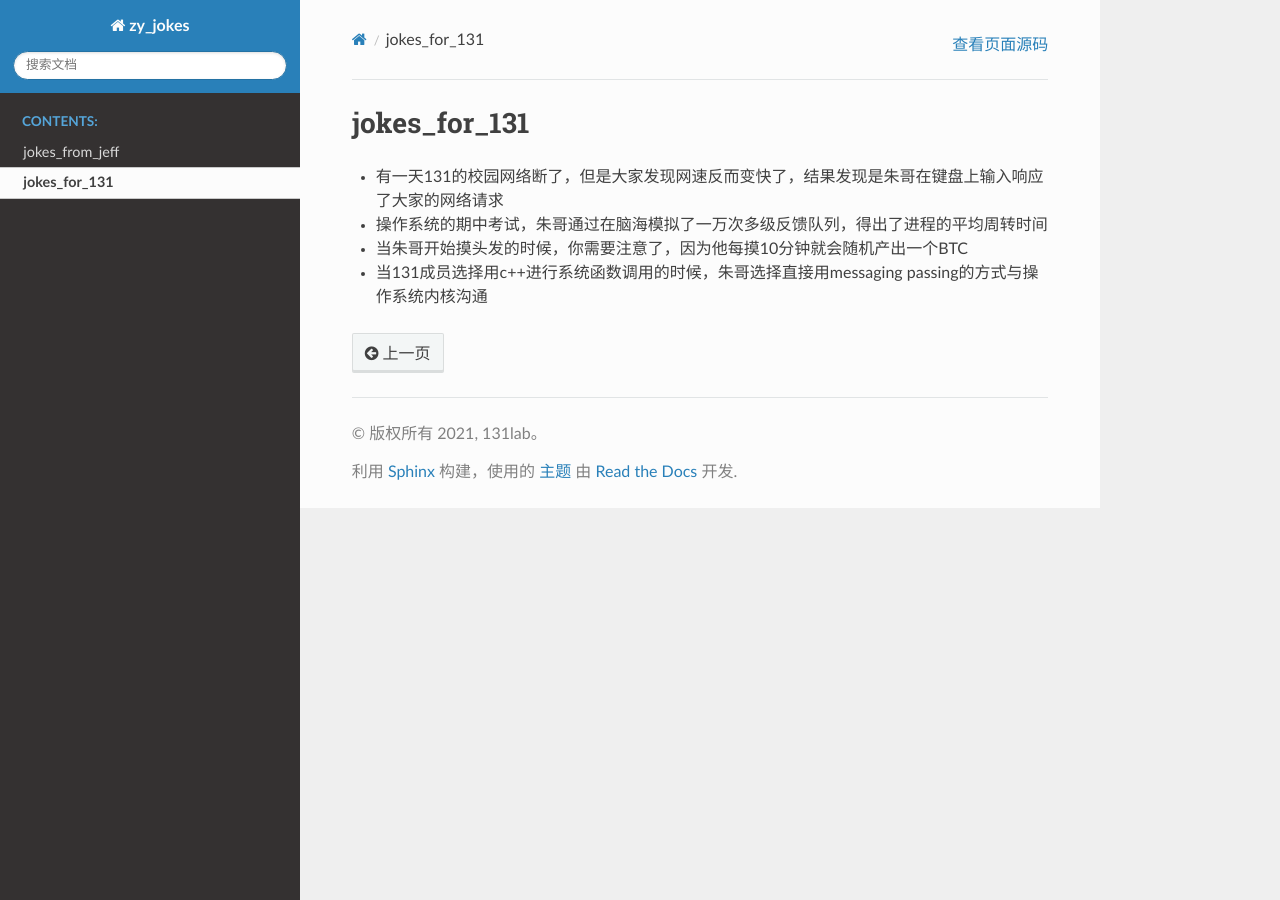
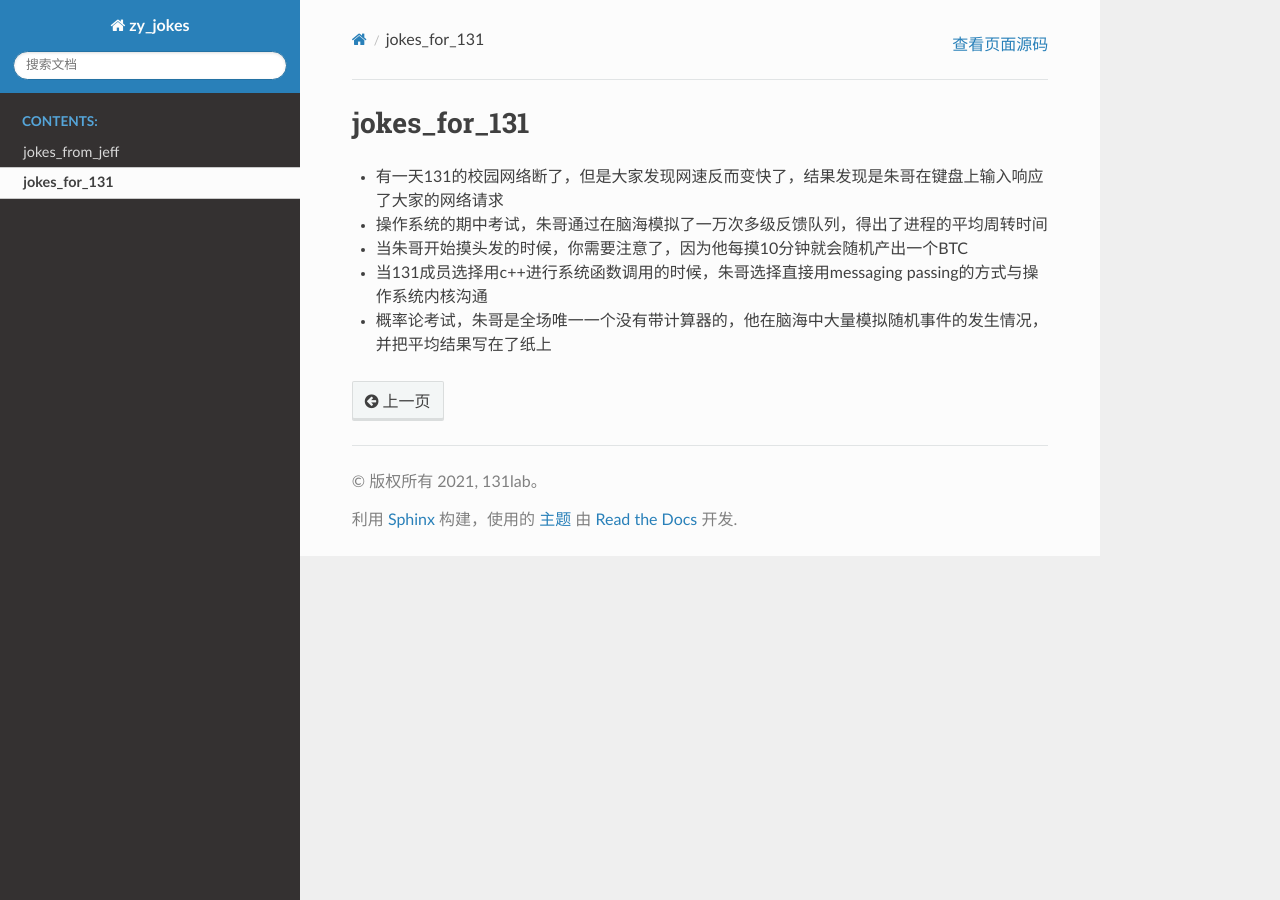
Before and after one commit to 16131zzzzzzzz/zy_jokes, a Sphinx documentation site: the page built from source/jokes_for_131.rst, in a window 1280 px wide. Built offline with Sphinx 7.4.7 and the Read the Docs theme 2.0.0, drawn with Linux system fonts in a browser that asks for light colours.

Commit message:
add joke

```diff
--- a/source/jokes_for_131.rst
+++ b/source/jokes_for_131.rst
@@ -7,3 +7,4 @@
 - 操作系统的期中考试，朱哥通过在脑海模拟了一万次多级反馈队列，得出了进程的平均周转时间
 - 当朱哥开始摸头发的时候，你需要注意了，因为他每摸10分钟就会随机产出一个BTC
 - 当131成员选择用c++进行系统函数调用的时候，朱哥选择直接用messaging passing的方式与操作系统内核沟通
+- 概率论考试，朱哥是全场唯一一个没有带计算器的，他在脑海中大量模拟随机事件的发生情况，并把平均结果写在了纸上
```
